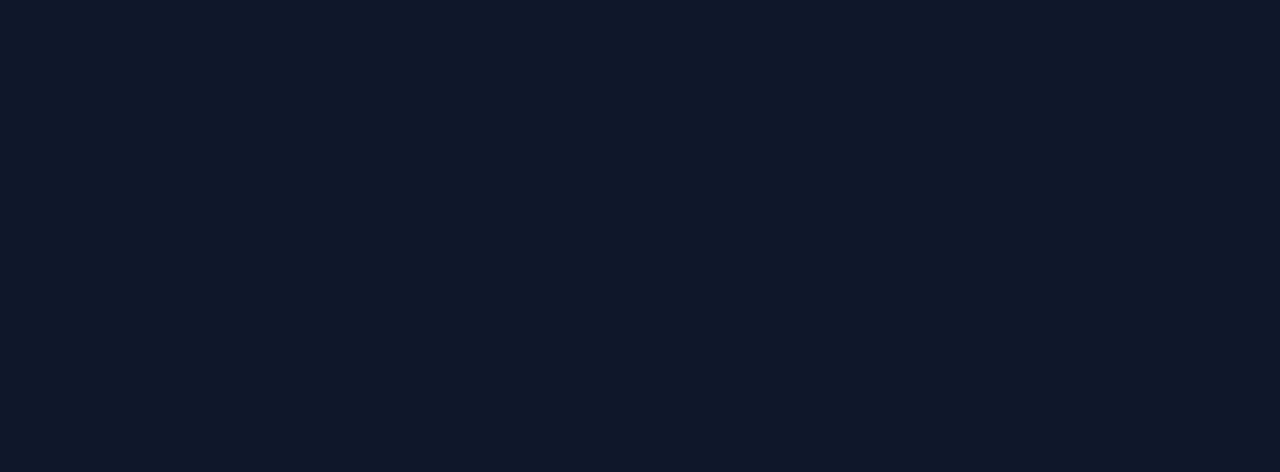
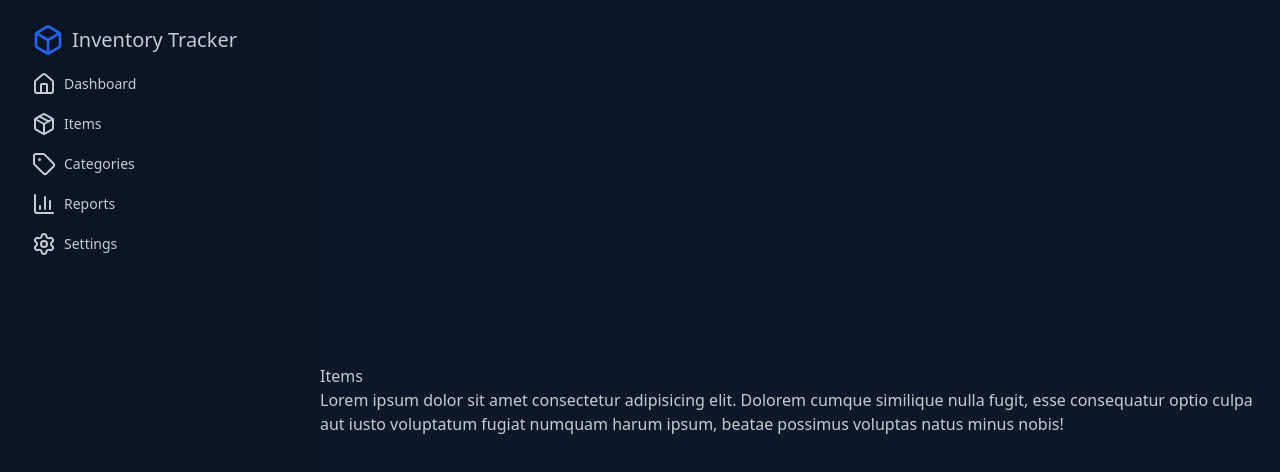
Before and after one commit to Asadlion92/inventory-tracker-mern, a React app in the folder frontend/: page /items in a window 1280 px wide. Before the commit this address had no page. Shown: the top 472 px of the page. Built offline with nearby package versions, Linux system fonts and the light colour scheme; the HTML template or start-up script is replaced by a standard one.

Commit message:
completed sidebar, now work on items

```diff
--- a/frontend/src/App.jsx
+++ b/frontend/src/App.jsx
@@ -1,16 +1,24 @@
 import { Routes, Route } from 'react-router';
-import HomePage from './pages/HomePage';
 import AddItemPage from './pages/AddItemPage';
 import EditItemPage from './pages/EditItemPage';
 import toast from 'react-hot-toast';
 import Sidebar from './components/Sidebar';
+import Dashboard from './pages/Dashboard';
+import Items from './pages/Items';
+import Categories from './pages/Categories';
+import Reports from './pages/Reports';
+import Settings from './pages/Settings';
 
 const App = () => {
   return (
     <div data-theme='night'>
       <Routes>
         <Route path='/' element={<Sidebar />}>
-          <Route index element={<HomePage />} />
+          <Route index element={<Dashboard />} />
+          <Route path='/items' element={<Items />} />
+          <Route path='/categories' element={<Categories />} />
+          <Route path='/reports' element={<Reports />} />
+          <Route path='/settings' element={<Settings />} />
           <Route path='/add' element={<AddItemPage />} />
           <Route path='/edit/:id' element={<EditItemPage />} />
         </Route>
--- a/frontend/src/components/Sidebar.jsx
+++ b/frontend/src/components/Sidebar.jsx
@@ -1,5 +1,6 @@
 import React from 'react'
-import { Outlet } from 'react-router'
+import { Link, Outlet } from 'react-router'
+import { House, Package, Tag, ChartColumn, Settings, Box } from 'lucide-react';
 
 const Sidebar = () => {
   return (
@@ -9,15 +10,19 @@ const Sidebar = () => {
             {/* Page content here */}
             <Outlet />
             <label htmlFor="my-drawer-3" className="btn drawer-button lg:hidden">
-            Open drawer
+            Open Menu
             </label>
         </div>
         <div className="drawer-side">
             <label htmlFor="my-drawer-3" aria-label="close sidebar" className="drawer-overlay"></label>
             <ul className="menu bg-base-200 min-h-full w-80 p-4">
             {/* Sidebar content here */}
-            <li><a>Sidebar Item 1</a></li>
-            <li><a>Sidebar Item 2</a></li>
+            <li className='pointer-events-none'><span><Box className='text-blue-600 size-8'/><p className='text-xl'>Inventory Tracker</p></span></li>
+            <li><Link to={'/'}><span><House /></span>Dashboard</Link></li>
+            <li><Link to={'/items'}><span><Package /></span>Items</Link></li>
+            <li><Link to={'/categories'}><span><Tag /></span>Categories</Link></li>
+            <li><Link to={'/reports'}><span><ChartColumn /></span>Reports</Link></li>
+            <li><Link to={'/settings'}><span><Settings /></span>Settings</Link></li>
             </ul>
         </div>
     </div>
--- /dev/null
+++ b/frontend/src/pages/Categories.jsx
@@ -0,0 +1,9 @@
+import React from 'react'
+
+const Categories = () => {
+  return (
+    <div>Categories</div>
+  )
+}
+
+export default Categories
--- /dev/null
+++ b/frontend/src/pages/Dashboard.jsx
@@ -0,0 +1,9 @@
+import React from 'react'
+
+const Dashboard = () => {
+  return (
+    <div>Dashboard</div>
+  )
+}
+
+export default Dashboard
--- a/frontend/src/pages/HomePage.jsx
+++ /dev/null
@@ -1,9 +0,0 @@
-import React from 'react'
-
-const HomePage = () => {
-  return (
-    <div>HomePage</div>
-  )
-}
-
-export default HomePage
--- /dev/null
+++ b/frontend/src/pages/Items.jsx
@@ -0,0 +1,12 @@
+import React from 'react'
+
+const Items = () => {
+  return (
+    <div>
+      <h1>Items</h1>
+      <p>Lorem ipsum dolor sit amet consectetur adipisicing elit. Dolorem cumque similique nulla fugit, esse consequatur optio culpa aut iusto voluptatum fugiat numquam harum ipsum, beatae possimus voluptas natus minus nobis!</p>
+    </div>
+  )
+}
+
+export default Items
--- /dev/null
+++ b/frontend/src/pages/Reports.jsx
@@ -0,0 +1,9 @@
+import React from 'react'
+
+const Reports = () => {
+  return (
+    <div>Reports</div>
+  )
+}
+
+export default Reports
--- /dev/null
+++ b/frontend/src/pages/Settings.jsx
@@ -0,0 +1,9 @@
+import React from 'react'
+
+const Settings = () => {
+  return (
+    <div>Settings</div>
+  )
+}
+
+export default Settings
```
